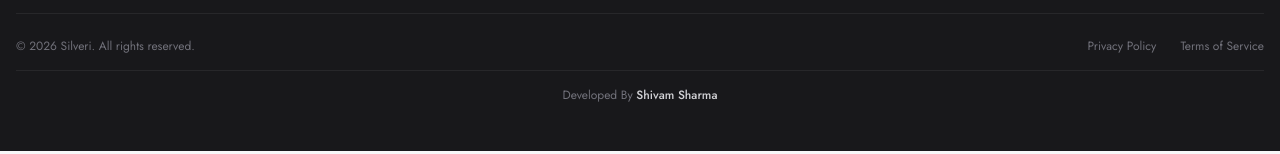
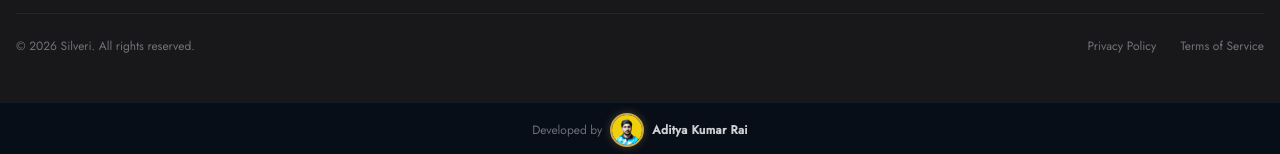
Before and after one commit to aditya-k-rai/Silveri0, a Next.js app: page / in a window 1280 px wide. Shown: the part 1269-1423 px from the top of the page. Built offline with nearby package versions, Linux system fonts and the light colour scheme; no server answers; the database is empty.

Commit message:
Added new Sections update

```diff
--- a/components/layout/Footer.tsx
+++ b/components/layout/Footer.tsx
@@ -106,11 +106,16 @@ export default function Footer() {
           </div>
         </div>
 
-        {/* Developer */}
-        <div className="mt-4 pt-4 border-t border-silver-800 text-center">
-          <p className="text-silver-500 text-xs">
-            Developed By <span className="text-silver-300 font-medium">Shivam Sharma</span>
-          </p>
+      </div>
+
+      {/* Developer Credit Bar */}
+      <div className="bg-[#080e18] border-t border-white/5 py-2.5 px-4">
+        <div className="flex items-center justify-center gap-2 font-[family-name:var(--font-body)]">
+          <span className="text-white/40 text-[11px] sm:text-xs">Developed by</span>
+          <a href="https://www.linkedin.com/in/aditya-k-rai/" target="_blank" rel="noopener noreferrer" className="flex-shrink-0 rounded-full hover:scale-110 transition-transform duration-300" title="Aditya Kumar Rai on LinkedIn">
+            <img src="/images/Developer Aditya Kumar Rai Image .gif" alt="Aditya Kumar Rai" className="h-[34px] w-[34px] rounded-full object-cover border-2 border-gold shadow-[0_0_8px_rgba(201,168,76,0.3)]" />
+          </a>
+          <a href="https://aditya-k-rai.github.io/P-Website/" target="_blank" rel="noopener noreferrer" className="text-white/80 hover:text-gold transition-colors duration-300 text-[11px] sm:text-xs font-semibold tracking-wide" title="Visit Aditya Kumar Rai's Portfolio">Aditya Kumar Rai</a>
         </div>
       </div>
     </footer>
```
Also changed, not shown: public/images/Developer Aditya Kumar Rai Image .gif (added).
